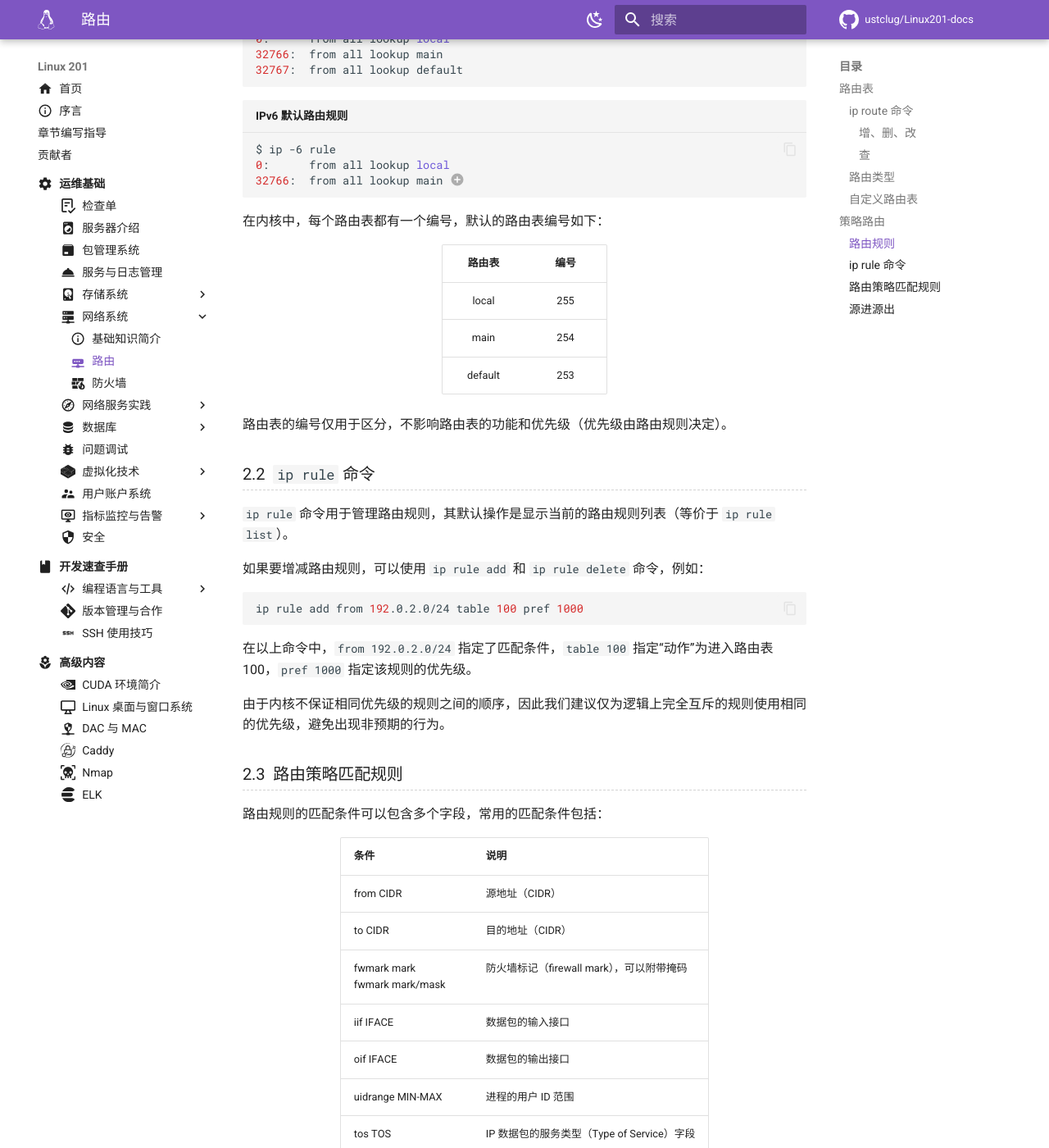
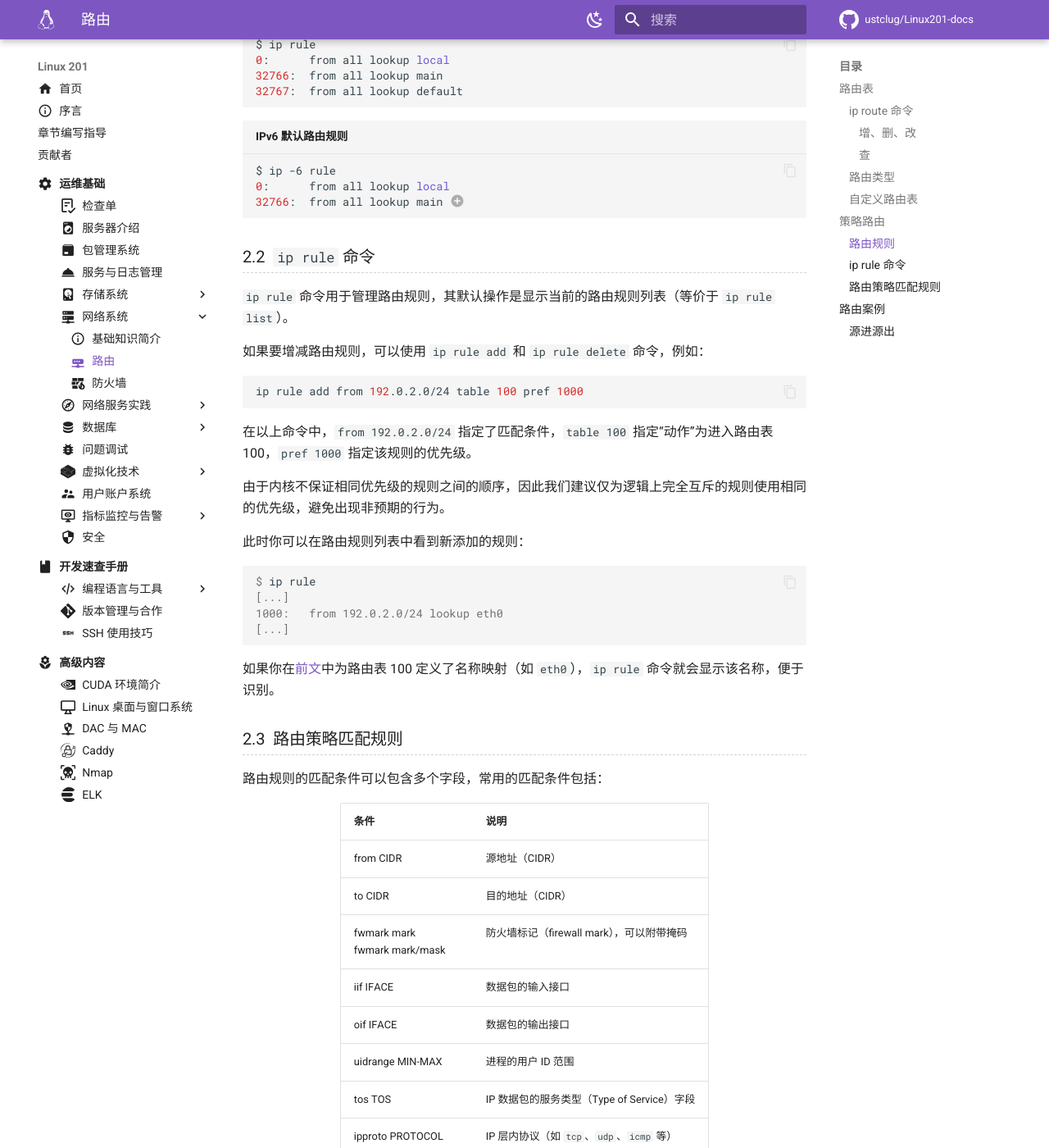
Before and after one commit to ustclug/Linux201-docs, an MkDocs documentation site: the page built from docs/ops/network/routing.md, in a window 1280 px wide and 1400 px high, scrolled down 4321 px. Shown: the whole window at 82% size. Built offline with MkDocs 1.6.1 and Material for MkDocs 9.7.7, drawn with Linux system fonts in a browser that asks for light colours; comment, search, counter and statistics services are not loaded; some of the changed text lies outside the part shown.

````diff
--- a/docs/ops/network/routing.md
+++ b/docs/ops/network/routing.md
@@ -112,7 +112,8 @@ broadcast 192.0.2.255 dev eth0 proto kernel scope link src 192.0.2.1
 |  main   |  254  |
 | default |  253  |
 
-其中 local 表和 main 表会由内核自动维护一些规则（如上一段所述），如本地路由等。其余路由表则需要用户手动管理。
+路由表的编号仅用于区分，不影响路由表的功能和优先级（优先级由路由规则决定）。
+其中 local 表和 main 表会由内核自动维护一些规则（如上一段所述），如本地路由等。其余的路由表则需要用户手动管理。
 
 在下文的「策略路由」部分，由于单一的路由表功能非常有限，自定义更多的路由表是实现复杂路由策略的基础。
 
@@ -184,16 +185,6 @@ $ ip -6 rule
 
 1. IPv6 的默认路由规则不包括 `default` 路由表，尽管你可以手动添加该规则。
 
-在内核中，每个路由表都有一个编号，默认的路由表编号如下：
-
-| 路由表  | 编号  |
-| :-----: | :---: |
-|  local  |  255  |
-|  main   |  254  |
-| default |  253  |
-
-路由表的编号仅用于区分，不影响路由表的功能和优先级（优先级由路由规则决定）。
-
 ### `ip rule` 命令 {#ip-rule}
 
 `ip rule` 命令用于管理路由规则，其默认操作是显示当前的路由规则列表（等价于 `ip rule list`）。
@@ -207,6 +198,17 @@ ip rule add from 192.0.2.0/24 table 100 pref 1000
 在以上命令中，`from 192.0.2.0/24` 指定了匹配条件，`table 100` 指定“动作”为进入路由表 100，`pref 1000` 指定该规则的优先级。
 
 由于内核不保证相同优先级的规则之间的顺序，因此我们建议仅为逻辑上完全互斥的规则使用相同的优先级，避免出现非预期的行为。
+
+此时你可以在路由规则列表中看到新添加的规则：
+
+```console
+$ ip rule
+[...]
+1000:   from 192.0.2.0/24 lookup eth0
+[...]
+```
+
+如果你在[前文](#custom-routing-tables)中为路由表 100 定义了名称映射（如 `eth0`），`ip rule` 命令就会显示该名称，便于识别。
 
 ### 路由策略匹配规则 {#routing-policy-matching}
 
@@ -229,7 +231,7 @@ ip rule add from 192.0.2.0/24 table 100 pref 1000
 
 - from 条件既适用于本机发出的数据包（需要 socket 已经 `bind()` 到一个 IP 地址上），也适用于经过本机转发的数据包（此时数据包的源地址是已知的）。
 
-    如果要匹配没有 `bind()` 的数据包，可以使用 `from 0.0.0.0` 或 `from ::`。特别注意这里的 `from 0.0.0.0` 等价于 `from 0.0.0.0/32`，而非 `from all` 或 `from 0.0.0.0/0`。
+    如果要匹配没有 `bind()` 的数据包，可以使用 `from 0.0.0.0` 或 `from ::`（即零地址，注意不是前缀为零的 CIDR）。
 
 - fwmark 条件匹配防火墙的数据包标记，通常与 Netfilter 的 `MARK` 目标结合使用，实现更复杂的路由策略。
 - iif 条件匹配数据包的输入接口，其中由本机发出的数据包可以用 `iif lo` 匹配。
@@ -242,6 +244,8 @@ ip rule add from 192.0.2.0/24 table 100 pref 1000
 
   [^oif-why]: 否则，你觉得在路由决策阶段，内核怎么可能知道数据包将要从哪个接口发出呢？
   [^port-protocol]: 其实还有 DCCP 和 SCTP 协议也支持端口号，但这两种协议较少使用，因此本文在此不做赘述。
+
+## 路由案例 {#routing-examples}
 
 ### 源进源出 {#source-based-routing}
 
--- a/mkdocs.yml
+++ b/mkdocs.yml
@@ -32,6 +32,7 @@ theme:
     - content.code.annotate
     - content.code.copy
     - content.footnote.tooltips
+    - content.tabs.link
     - navigation.indexes
     - navigation.path
     - navigation.sections
````
Also changed, not shown: other parts of docs/ops/network/routing.md (+1 -1 lines), docs/ops/network/firewall.md (+104 -10 lines), includes/man.md (+2 -0 lines), docs/images/netfilter-kernel-view-tables.svg.
